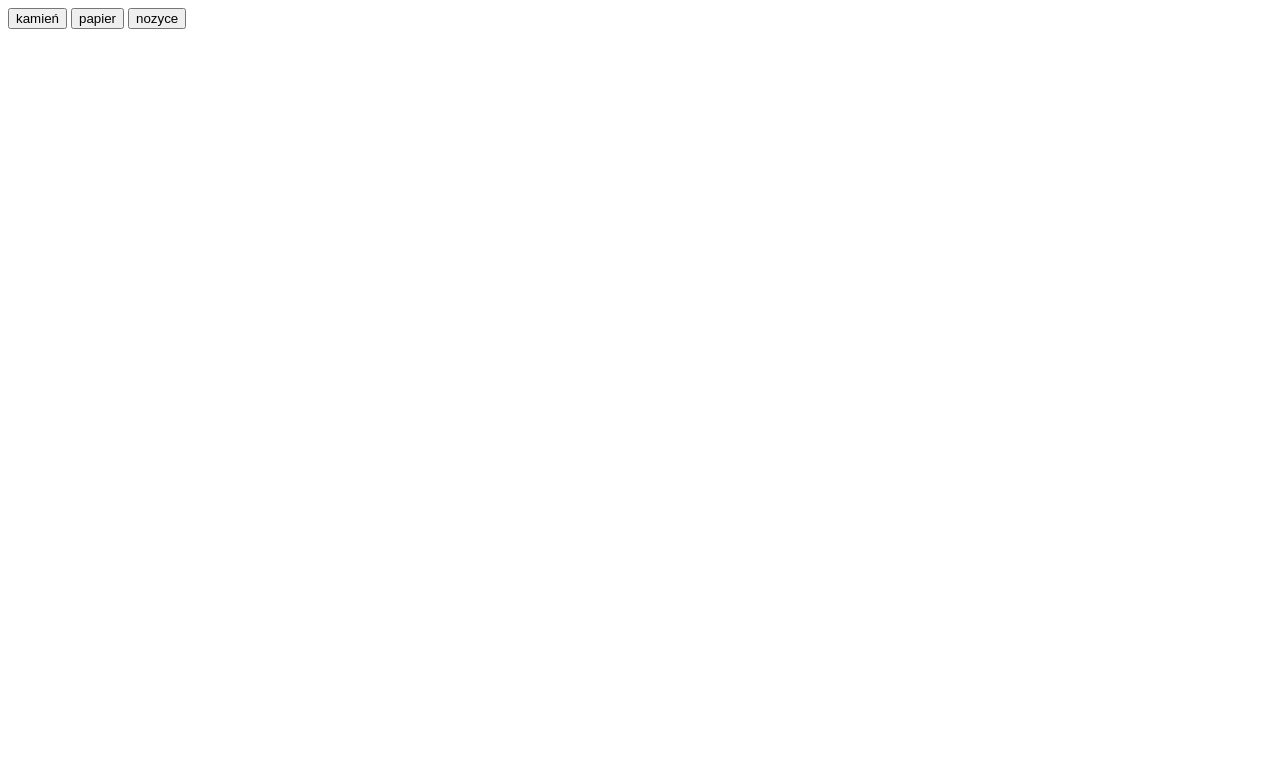
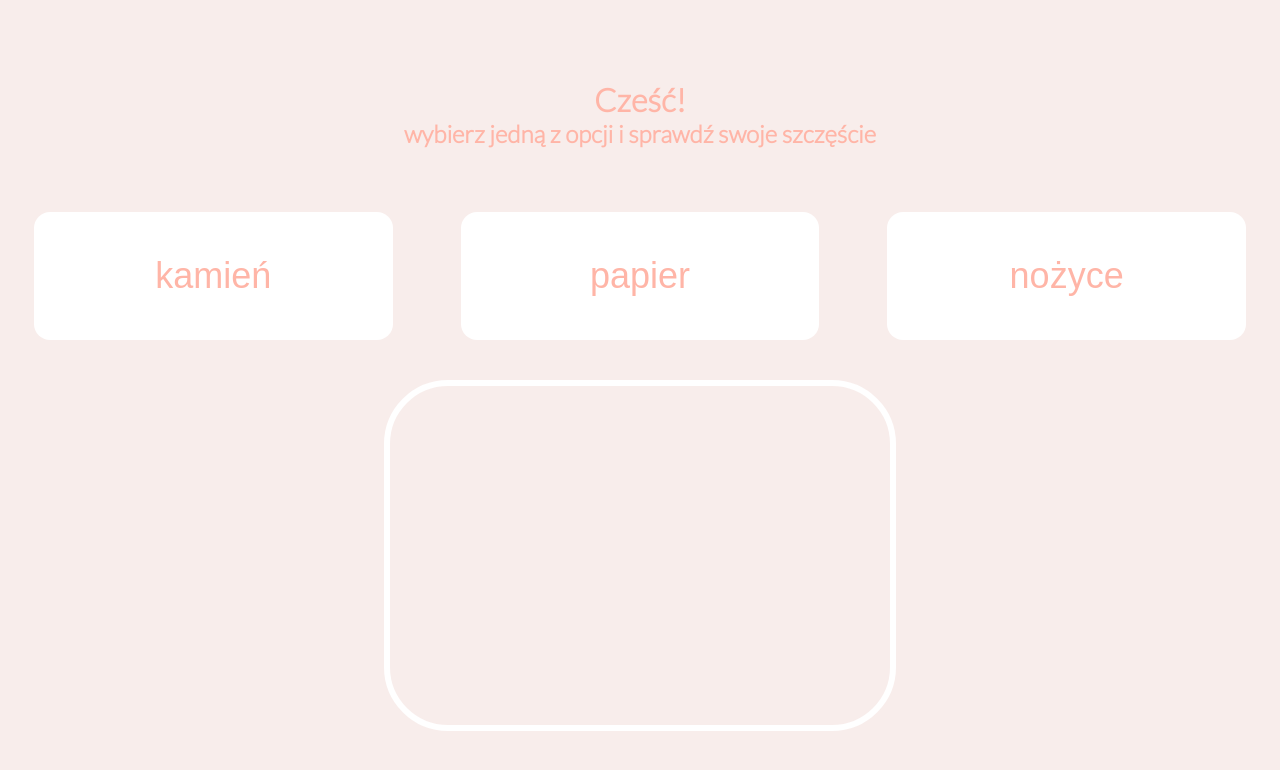
Before and after one commit to Emwook/javascript-prework, a website: page index.html in a window 1280 px wide. Drawn offline with nearby package versions, Linux system fonts and the light colour scheme; files that its build step writes are made by us from their sources.

Commit message:
add page styling

```diff
--- a/index.html
+++ b/index.html
@@ -4,13 +4,22 @@
 	<meta charset="UTF-8">
 	<title>Kamień, papier, nożyce</title>
 	<link rel="stylesheet" href="css/style.css">
+	<link rel="preconnect" href="https://fonts.googleapis.com">
+	<link rel="preconnect" href="https://fonts.gstatic.com" crossorigin>
+	<link href="https://fonts.googleapis.com/css2?family=Lato:wght@100;300&display=swap" rel="stylesheet">
 </head>
 <body>
 	<div class="container">
-		<div id="buttons"></div>
-			<button id="button-rock">kamień</button>
-			<button id="button-paper">papier</button>
-			<button id="button-scissors">nozyce</button>
+		<div class="title">
+			<h1>Cześć!</h1>
+			<h2>wybierz jedną z opcji i sprawdź swoje szczęście</h2>
+		</div>
+		<div id="buttons">
+			<button type="button" id="button-rock">kamień</button>
+			<button type="button" id="button-paper">papier</button>
+			<button type="button" id="button-scissors">nożyce</button>
+		</div>
+		<div id="result"></div>
 		<div id="messages"></div>
 	</div>
 	<script src="js/functions.js"></script>
--- a/sass/style.scss
+++ b/sass/style.scss
@@ -0,0 +1,52 @@
+*, *::before, *::after {
+    margin: 0;
+    padding: 0;
+}
+
+body {
+    font-size: 16px;
+    background-color: #F8EDEB;
+    color: #FFB5A7;
+    font-family: 'Lato', sans-serif;
+}
+.container{
+    margin-top: 10vh;
+    .title {
+        margin: 8vh 0;
+        text-align: center;
+    }
+    #buttons {
+        display: flex;
+        justify-content: space-around;
+        button {
+            font-size: 36px;
+            padding: 1rem;
+            background-color: white;
+            border-radius: 1rem;
+            min-width: 28vw;
+            min-height: 16vh;
+            color: #FFB5A7;
+            border-style: none;
+            &:hover{
+                scale: 115%;
+                color: white;
+                background-color: #FEC89A;
+                border: 5px solid white;
+                transition: 0.2s all ease-in-out;
+            }
+        }
+    }
+    #messages {
+        font-size: 24px;
+        line-height: 2;
+        display: flex;
+        flex-direction: column;
+        text-align: center;
+        padding: 10vh 10vw;
+        max-width: 40vw;
+        min-height: 14vw;
+        margin: 5vh 30vw;
+        border-radius: 4rem;
+        border: 6px solid white;
+    }
+}
```
Also changed, not shown: css/style.css (added), js/script.js (line endings or trailing spaces), 1 other file.
